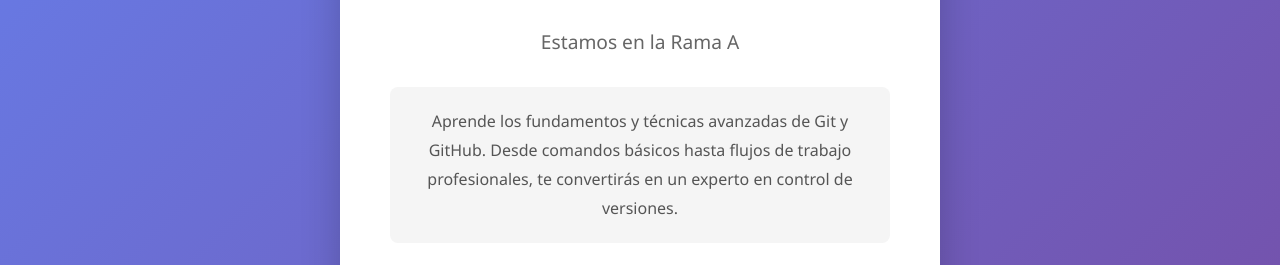
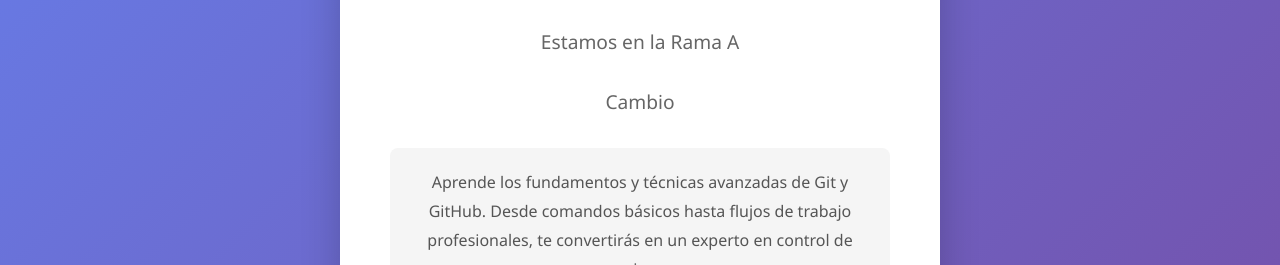
Before and after one commit to BrianEsquivel-hexaware/GitPage, a plain HTML site: page index.html in a window 1280 px wide. Shown: the part 253-518 px from the top of the page. Drawn offline with Linux system fonts and the light colour scheme.

Commit message:
Cambio para conflicto

```diff
--- a/index.html
+++ b/index.html
@@ -160,6 +160,7 @@
             <h1>Curso de Git y GitHub</h1>
             <p class="subtitle">Domina el control de versiones</p>
             <p class="subtitle">Estamos en la Rama A</p>
+            <p class="subtitle">Cambio</p>
         </div>
 
         <div class="description">
```
